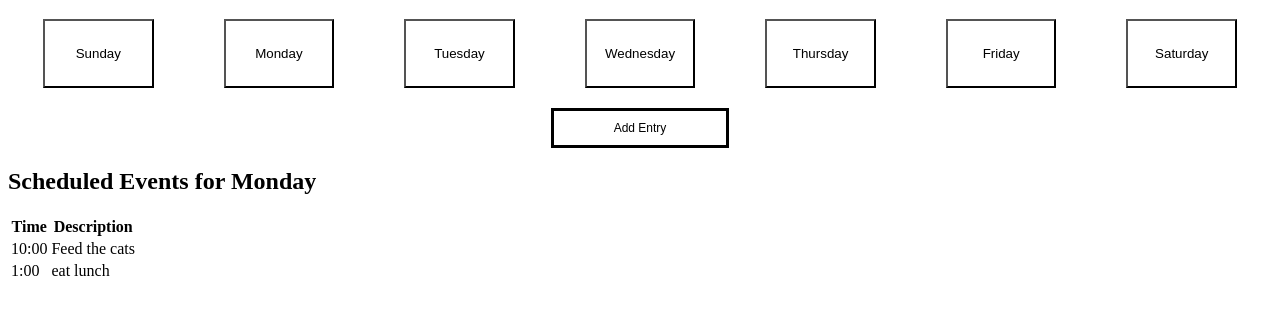
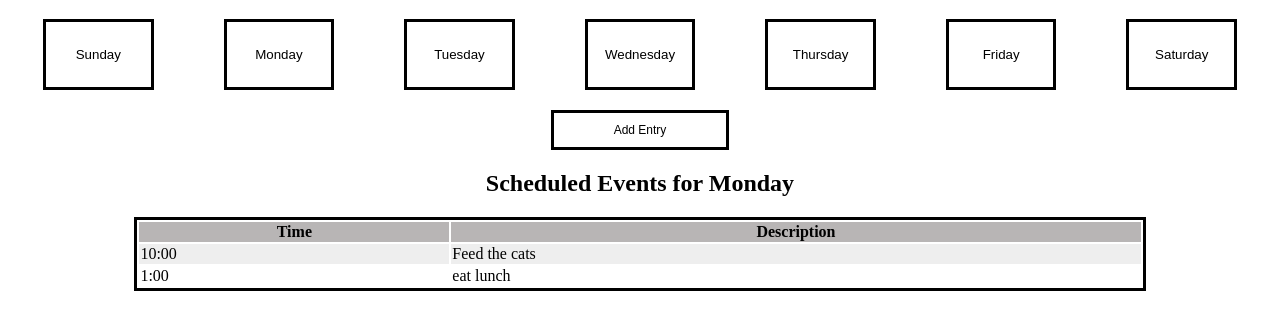
Before and after one commit to katiefugate/week-planner, a plain HTML site: page index.html in a window 1280 px wide. Shown: the part 61-390 px from the top of the page. Drawn offline with Linux system fonts and the light colour scheme.

Commit message:
passing it along...

```diff
--- a/index.html
+++ b/index.html
@@ -59,9 +59,10 @@
         </form>
       </div>
       <h2>Scheduled Events for Monday</h2>
+      <div class="table">
       <table>
         <thead>
-          <tr>
+          <tr id="table-header">
             <th>Time</th>
             <th>Description</th>
           </tr>
@@ -77,6 +78,7 @@
           </tr>
         </tbody>
       </table>
+      </div>
     </div>
     <script src="main.js"></script>
   </body>
--- a/styles.css
+++ b/styles.css
@@ -83,6 +83,7 @@ form {
   padding: 25px 10px;
   flex-basis: calc(100% / 7);
   margin: 0 35px;
+  border: 3px solid black;
 }
 
 .all-days {
@@ -94,3 +95,26 @@ form {
   background-color: rgb(221, 221, 221);
   cursor: pointer;
 }
+
+h2 {
+  text-align: center;
+}
+
+table {
+  border: 3px solid black;
+  width: 80%;
+  align-self: center;
+}
+
+.table {
+  display: flex;
+  flex-direction: column;
+}
+
+tr:nth-child(odd) {
+  background-color: rgb(238, 238, 238);
+}
+
+#table-header {
+  background-color: rgb(184, 181, 181);
+}
```
